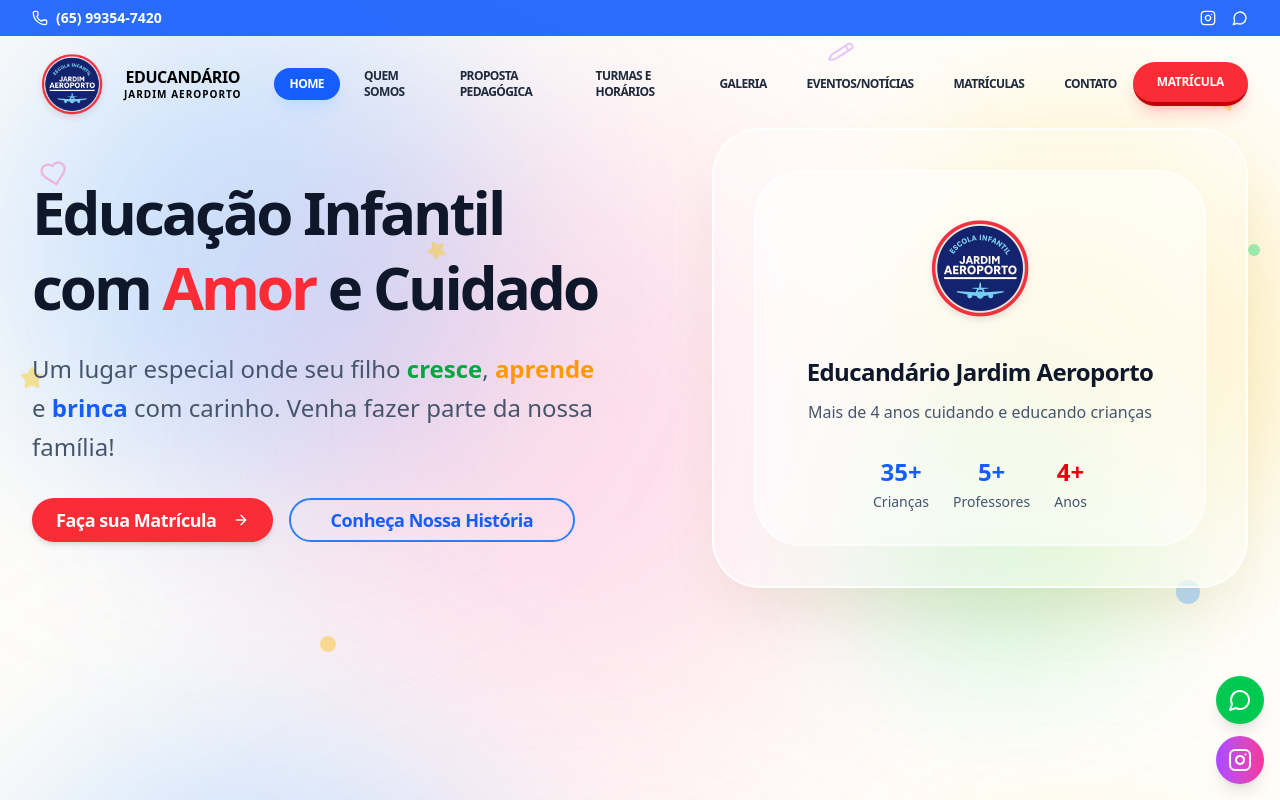
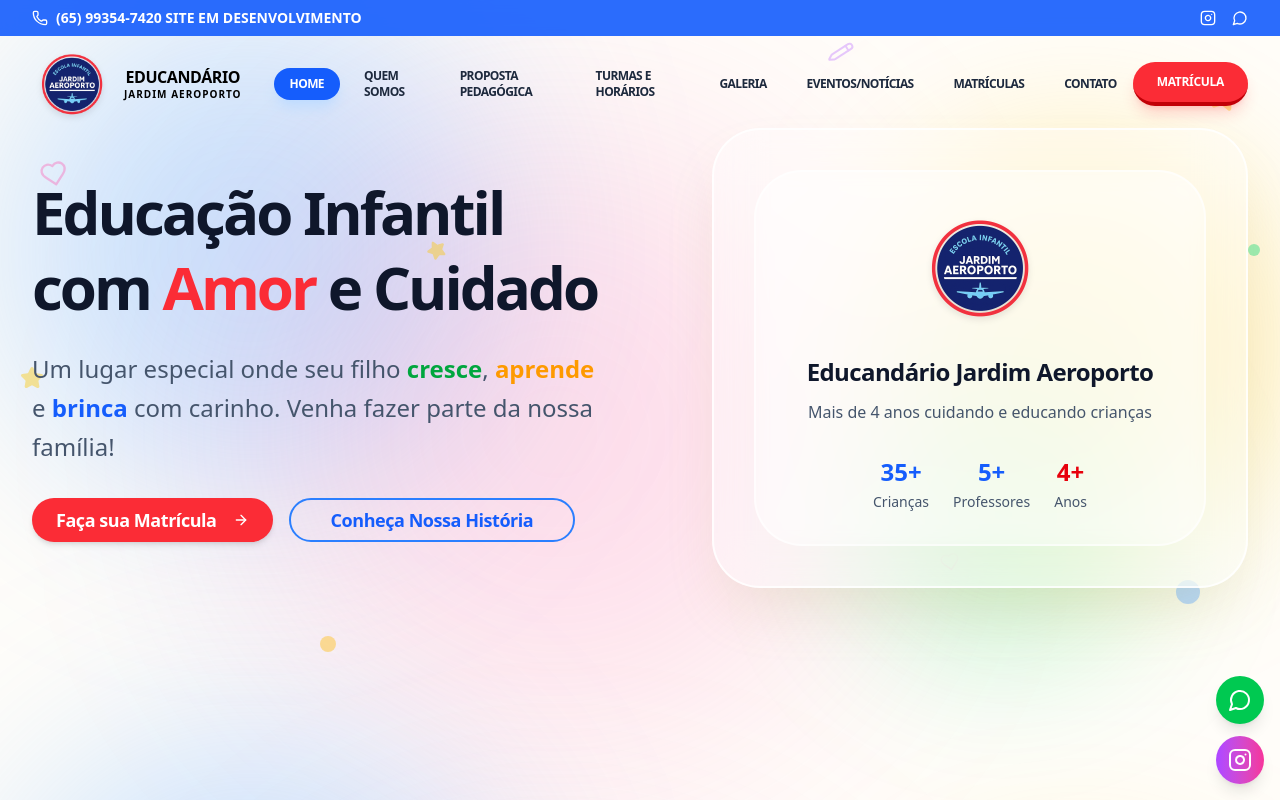
Before and after one commit to wstvns/educandario-jardim-aeroporto, a React (Vite) app: page / in a window 1280 px wide. Shown: the top 800 px of the page. Built offline with nearby package versions, Linux system fonts and the light colour scheme.

Commit message:
chore: informa site em desenvolvimento

```diff
--- a/src/components/layout/Header.jsx
+++ b/src/components/layout/Header.jsx
@@ -45,7 +45,7 @@ const Header = () => {
               <div className="flex items-center space-x-2">
                 <Phone className="h-4 w-4" />
                 <a href="tel:+55659935474200" className="hover:text-blue-200 transition-colors">
-                  (65) 99354-7420
+                  (65) 99354-7420     SITE EM DESENVOLVIMENTO
                 </a>
               </div>
             </div>
```
